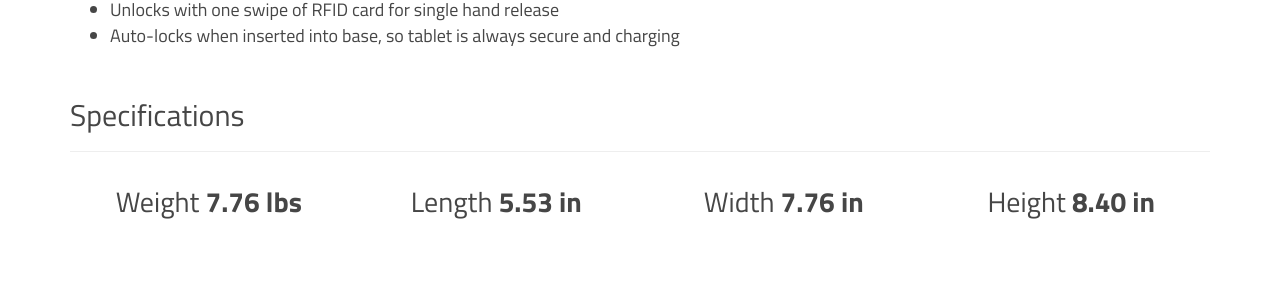
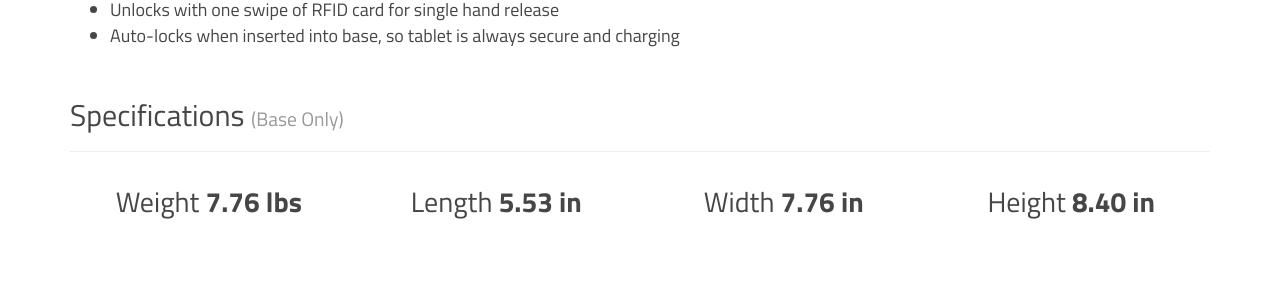
Before and after one commit to AutomatedCashierTech/armoractive.github.io, a Jekyll site: the page built from products/tablet-kiosk-solutions/enterprise-tablet-pro.html, in a window 1280 px wide. Shown: the part 1002-1287 px from the top of the page. Built offline with Jekyll 4.4.1, drawn with Linux system fonts in a browser that asks for light colours; Markdown is read by kramdown in place of the engine named in the settings.

Commit message:
adding specs note

```diff
--- a/_layouts/product.html
+++ b/_layouts/product.html
@@ -56,7 +56,7 @@ layout: default
     <div class="row">
       <div class="col-lg-12">
         <div class="page-header">
-          <h2>Specifications</h2>
+          <h2>Specifications{% if page.product.specs.note %} <small>({{ page.product.specs.note }})</small>{% endif %}</h2>
         </div>
       </div>
     </div>
--- a/company/index.html
+++ b/company/index.html
@@ -89,7 +89,7 @@ title: Custom Kiosk Products
 
     <div class="row">
       <div class="col-lg-6 col-md-6">
-        <iframe src="http://www2.armoractive.com/l/28102/2014-03-17/y1zhy" width="100%" height="500" type="text/html" frameborder="0" allowTransparency="true" style="border: 0"></iframe>
+        <iframe src="http://www2.armoractive.com/l/28102/2014-03-17/y1zhy" width="100%" height="620" type="text/html" frameborder="0" allowTransparency="true" style="border: 0"></iframe>
       </div>
       <div class="col-lg-6 col-md-6">
         <a href="https://www.google.com/maps/place/1875+Research+Way/@40.7111881,-111.942217,17z/data=!3m1!4b1!4m2!3m1!1s0x87528b5b2541f113:0x4700abc717ae7690" target="_blank">
--- a/products/tablet-kiosk-solutions/enterprise-tablet-pro.html
+++ b/products/tablet-kiosk-solutions/enterprise-tablet-pro.html
@@ -23,4 +23,5 @@ product:
     length: 5.53 in
     width: 7.76 in
     height: 8.40 in
+    note: Base Only
 ---
```
